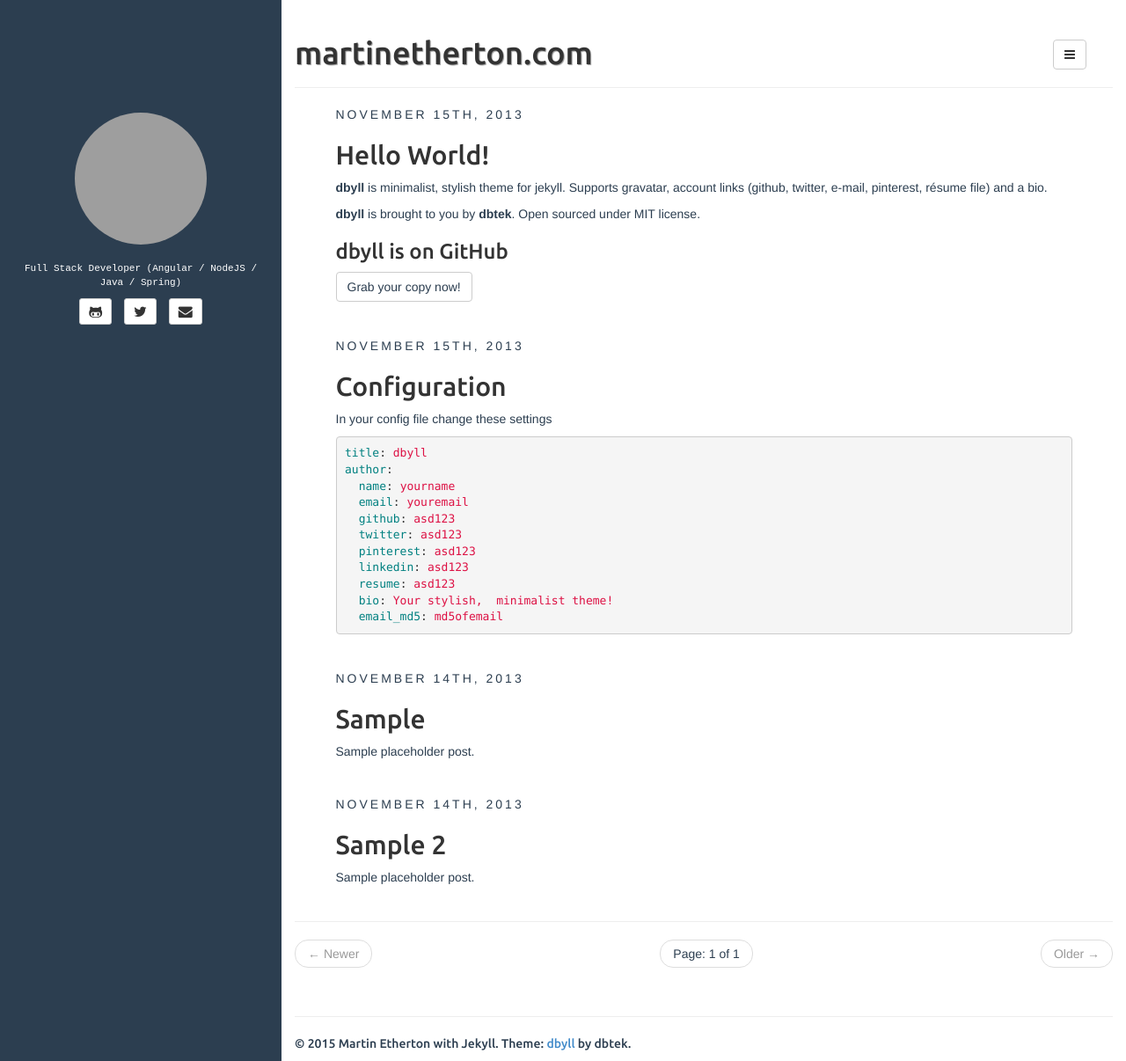
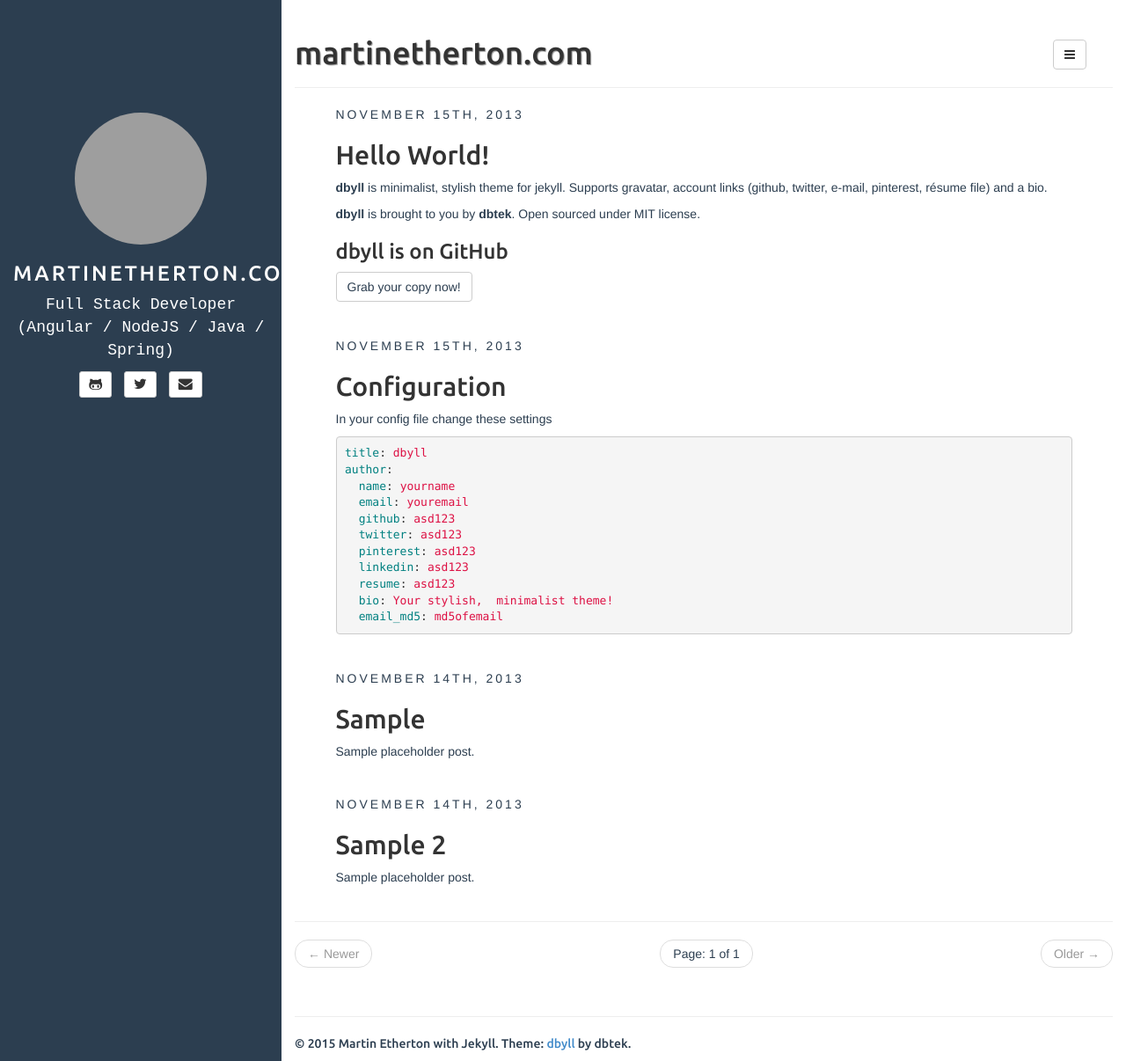
Before and after one commit to metherton/metherton.github.io, a Jekyll site: the page built from index.html, in a window 1280 px wide and 1206 px high. Shown: the whole window at 88% size. Built offline with Jekyll 4.4.1, drawn with Linux system fonts in a browser that asks for light colours; the list of posts is cut into pages by our own code; grey boxes are pictures that could not be loaded.

Commit message:
modified title + css

```diff
--- a/_config.yml
+++ b/_config.yml
@@ -7,6 +7,7 @@ highlighter: pygments
 markdown: kramdown
 disqus: dbyll
 google_analytics: dbyll
+title: martinetherton.com
 
 defaults:
   -
--- a/assets/css/style.css
+++ b/assets/css/style.css
@@ -38,7 +38,7 @@ a.nav-link:hover { color: #777 }
 
 #bio {
 	font-family: "Courier New", Courier, monospace;
-	font-size: 11px;
+	font-size: 18px;
 	margin: 0 auto;
 	margin-bottom: 10px;
 }
```
